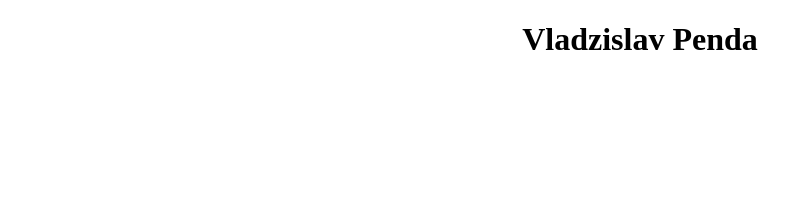
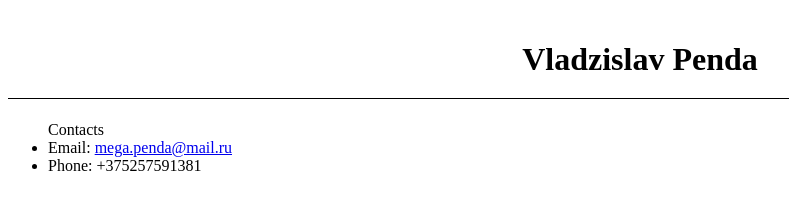
Before and after one commit to VladzislavPenda/rsschool-cv, a plain HTML site: page index.html in a window 1280 px wide. Shown: the whole page, without its empty margins (0-789 px from the left). Drawn offline with Linux system fonts and the light colour scheme.

Commit message:
feat: add list

```diff
--- a/index.html
+++ b/index.html
@@ -9,5 +9,10 @@
 </head>
 <body>
     <h1>Vladzislav Penda </h1>
+
+    <ul><div>Contacts</div>
+            <li>Email: <a href = "https://my.mail.ru/mail/mega.penda/">mega.penda@mail.ru</a></li>
+            <li>Phone: +375257591381</li>
+    </ul>
 </body>
 </html>
--- a/style.css
+++ b/style.css
@@ -1,3 +1,5 @@
 h1{
     text-align: center;
+    padding: 20px;
+    border-bottom: 1px solid black;
 }
```
